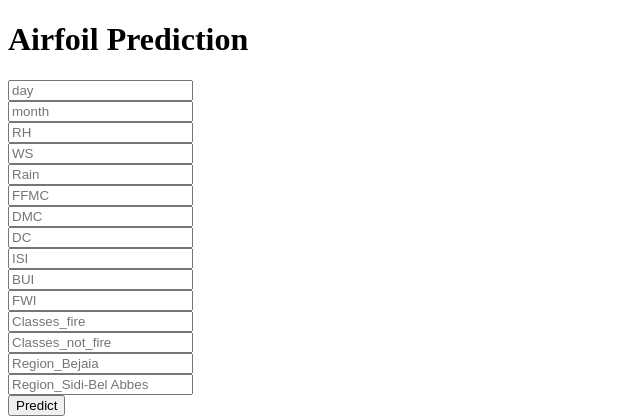
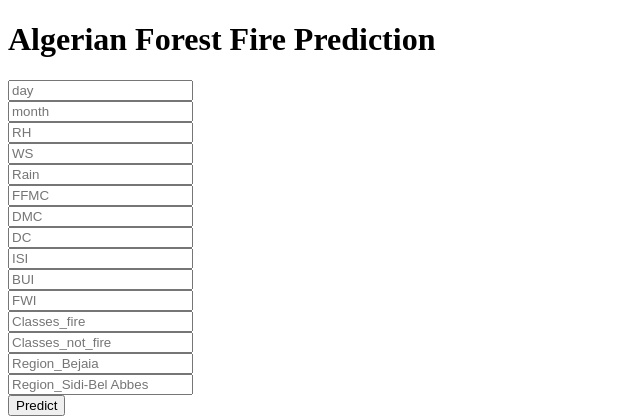
Before and after one commit to aimldstejas/algerian_forest_fire_app, a Flask app: page / in a window 1280 px wide. Shown: the top 420 px of the page, without its empty margins (0-640 px from the left). Run offline with Flask 2, Linux system fonts and the light colour scheme; parts of the project's set-up code (start-up, migrations or seed data) failed here and were passed over.

Commit message:
Add files via upload

```diff
--- a/app.py
+++ b/app.py
@@ -31,7 +31,7 @@ def predict():
     output = model.predict(final_features)[0]
     print(output)
     # output = round(prediction[0], 2)
-    return render_template('home.html', prediction_text="Airfoil pressure is  {}".format(output))
+    return render_template('home.html', prediction_text="Temperature is  {}".format(output))
 
 
 if __name__ == "__main__":
--- a/templates/home.html
+++ b/templates/home.html
@@ -14,7 +14,7 @@
 
 <body>
  <div class="login">
-	<h1>Airfoil Prediction</h1>
+	<h1>Algerian Forest Fire Prediction</h1>
 
      <!-- Main Input For Receiving Query to our ML -->
     <form action="{{ url_for('predict')}}"method="post">
```
